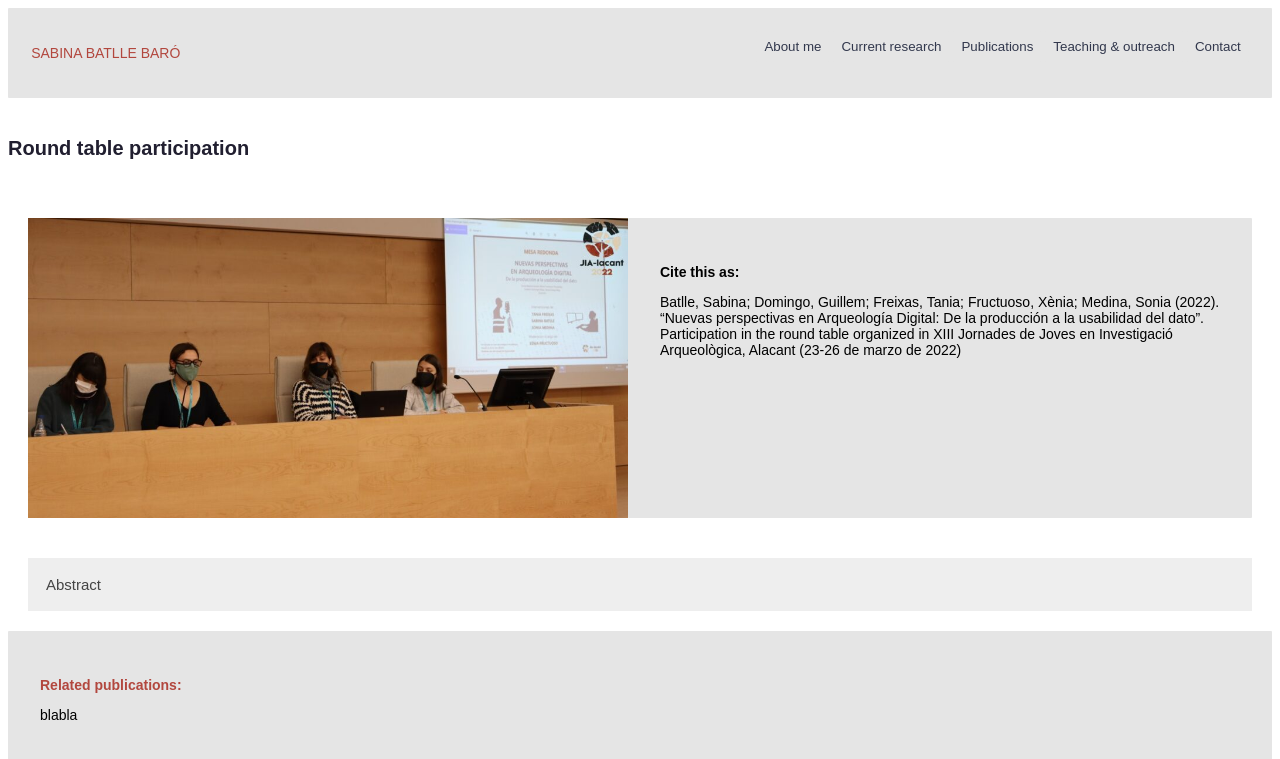
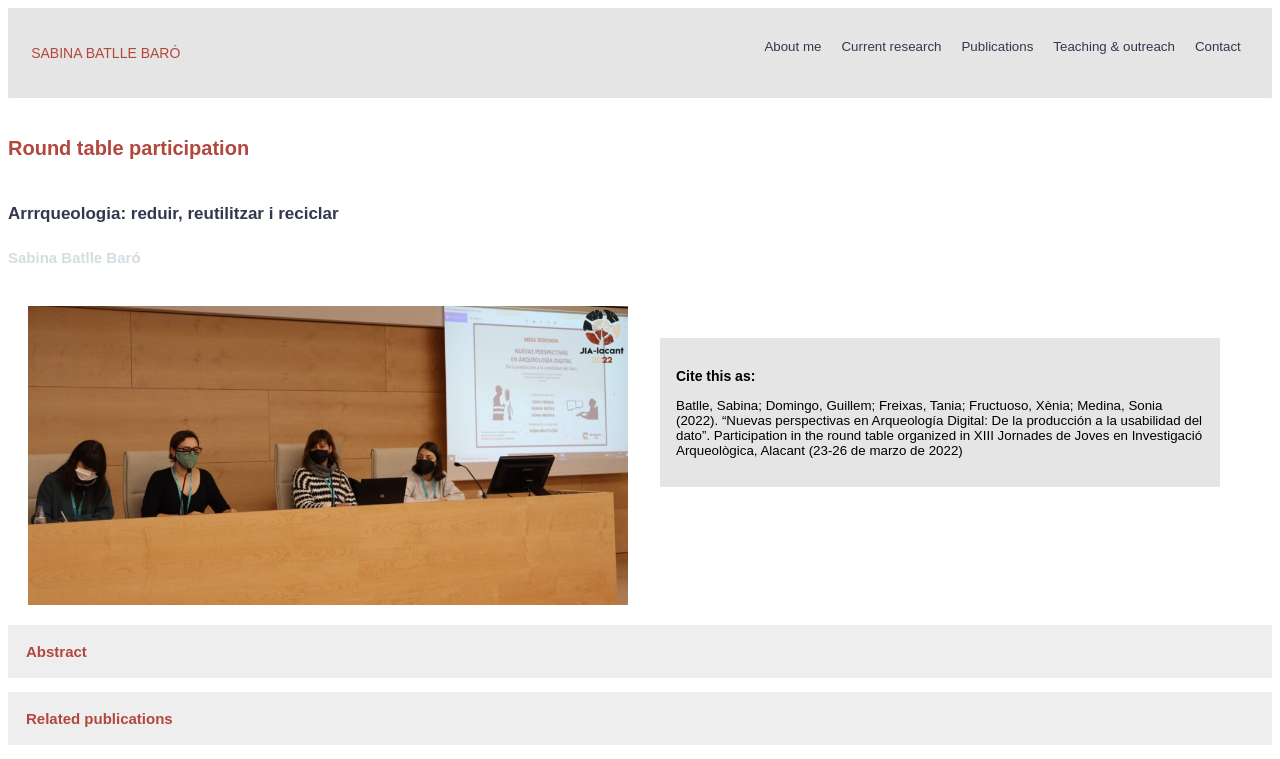
Before and after one commit to sabinabatlle/sabinabatlle.github.io, a plain HTML site: page jia22.html in a window 1280 px wide. Shown: the top 759 px of the page. Drawn offline with Linux system fonts and the light colour scheme.

Commit message:
jia22 new collapsibles

```diff
--- a/jia22.html
+++ b/jia22.html
@@ -8,17 +8,25 @@
     <div w3-include-html="header.html"></div>
 </header>
 <body>
-    <h1>Round table participation </h1>
+    <div>
+        <h1 class="orange">Round table participation</h1>
+        <h2 class="dark">Arrrqueologia: reduir, reutilitzar i reciclar</h2>
+        <h3 class="light">Sabina Batlle Baró</h3>
+    </div>
     <div>
         <div  class="container1">
             <img src="images/IMG_0576-1024x511.jpg" width="600" class="item1">
-            <div class="item2 gray-container">
-                <p class="thick">Cite this as:</p>
-                <p>Batlle, Sabina; Domingo, Guillem; Freixas, Tania; Fructuoso, Xènia; Medina, Sonia (2022). “Nuevas perspectivas en Arqueología Digital: De la producción a la usabilidad del dato”. Participation in the round table organized in XIII Jornades de Joves en Investigació Arqueològica, Alacant (23-26 de marzo de 2022)</p>
+            <div class="item2 container2" style="padding: 2em;">
+                <div class="gray-container">
+                    <p class="thick">Cite this as:</p>
+                    <p class="small">Batlle, Sabina; Domingo, Guillem; Freixas, Tania; Fructuoso, Xènia; Medina, Sonia (2022). “Nuevas perspectivas en Arqueología Digital: De la producción a la usabilidad del dato”. Participation in the round table organized in XIII Jornades de Joves en Investigació Arqueològica, Alacant (23-26 de marzo de 2022)</p>
+                </div>
+                <div>
+                </div>
             </div>
         </div>
-        <div class="container1">
-            <button type="button" class="collapsible">Abstract</button>
+        <div>
+            <button type="button" class="collapsible orange thick">Abstract</button>
             <div class="content">
             <p class="dark">La ciència oberta està en boca de tothom i es presenta com el model ideal cap al que cal que la
                 recerca actual avanci. Sovint, s’ha dibuixat com la solució a tots els nostres mals. En arqueologia,
@@ -47,12 +55,16 @@
             </div>
         </div>
     </div>
-    <div class="gray-container">
-        <p class="orange thick">Related publications:</p>
-        <p>blabla</p>
+    <p></p>
+    <div>
+        <button type="button" class="collapsible orange thick">Related publications</button>
+            <div class="content">
+                <p class="dark">Soon</p>
+            </div>
     </div>
 
 </body>
+<script src="collapsible.js"></script>
 <footer>
     <div w3-include-html="footer.html"></div>
 </footer>
--- a/style.css
+++ b/style.css
@@ -77,8 +77,11 @@ p2 {
 .thick{
     font-weight: bold;
 }
-thin{
+.thin{
     font-weight: lighter;
+}
+.small {
+    font-size:smaller;
 }
 /*ESTILS DE CONTENIDOR*/
 .container1 {
@@ -131,7 +134,7 @@ thin{
 .gray-container {
     background-color: #e5e5e5;
     border-radius: 1px;
-    padding: 2em;
+    padding: 1em;
 }
 
 .white-container {
@@ -206,7 +209,7 @@ thin{
  /* Style the button that is used to open and close the collapsible content */
  .collapsible {
     background-color: #eee;
-    color: #444;
+    color: #b2473e;
     cursor: pointer;
     padding: 18px;
     width: 100%;
```
